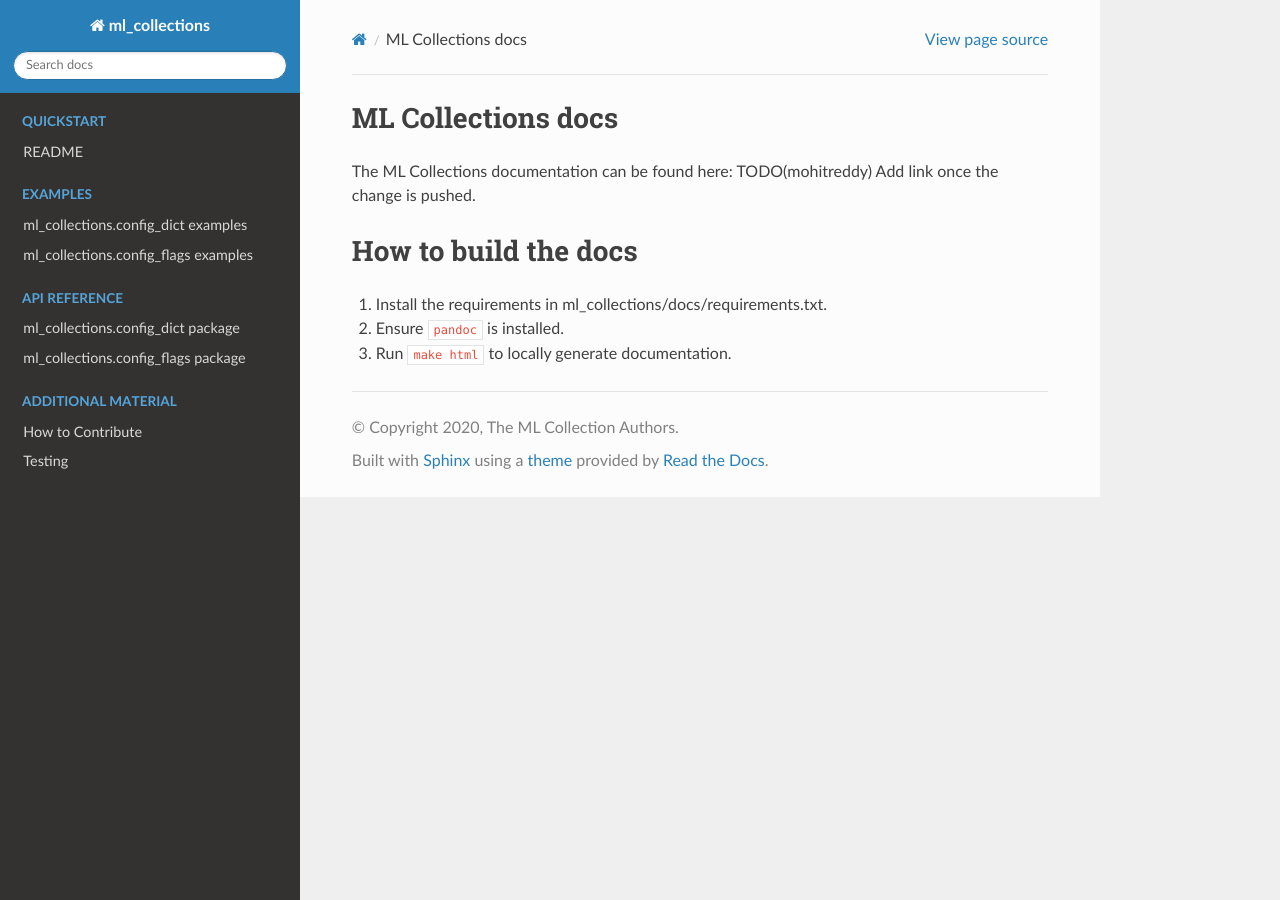
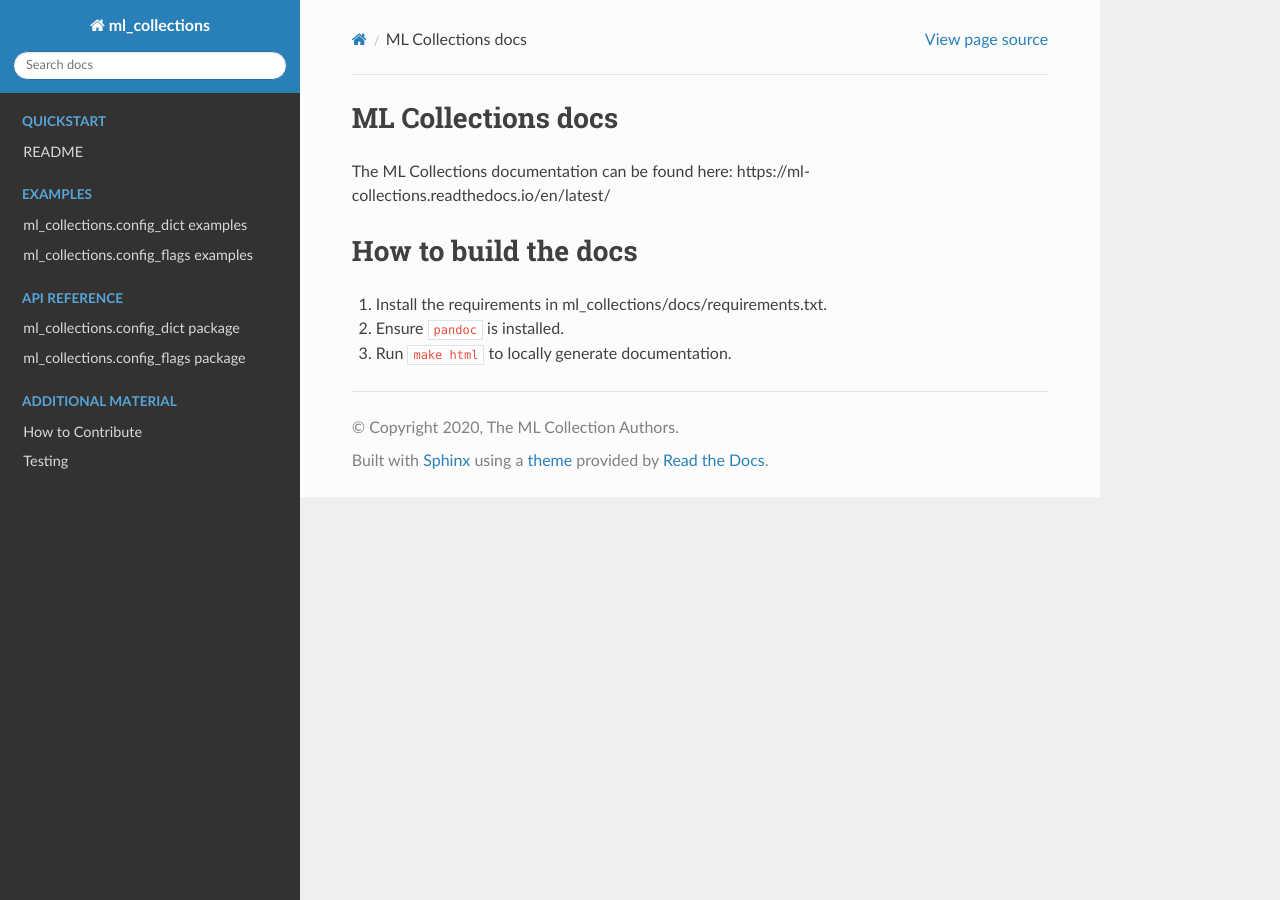
Before and after one commit to google/ml_collections, a Sphinx documentation site: the page built from docs/README.md, in a window 1280 px wide. Built offline with Sphinx 7.4.7 and the Read the Docs theme 2.0.0, drawn with Linux system fonts in a browser that asks for light colours.

Commit message:
Update README.md
Added the missing documentation link.

```diff
--- a/docs/README.md
+++ b/docs/README.md
@@ -1,6 +1,6 @@
 # ML Collections docs
 
-The ML Collections documentation can be found here: TODO(mohitreddy) Add link once the change is pushed.
+The ML Collections documentation can be found here: https://ml-collections.readthedocs.io/en/latest/
 
 # How to build the docs
 1. Install the requirements in ml_collections/docs/requirements.txt.
```
